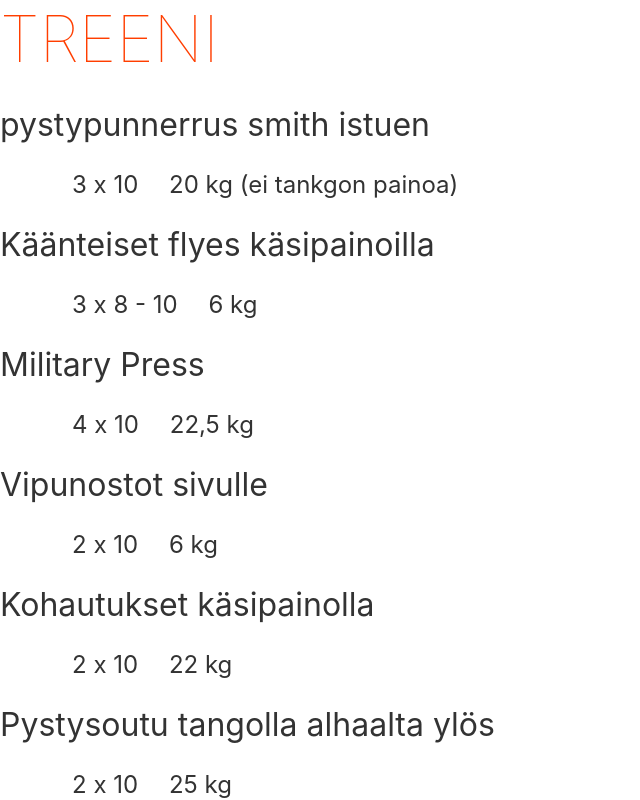
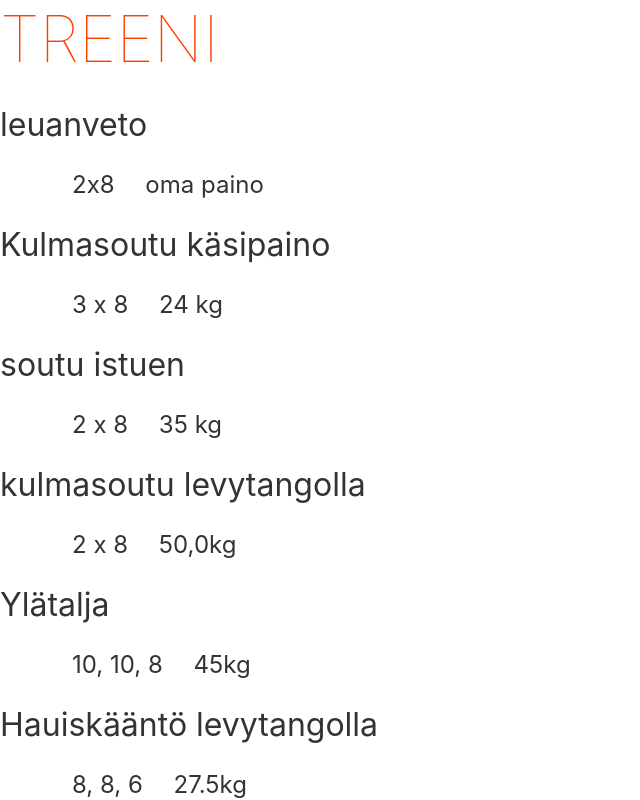
Before and after one commit to mlackman/exerciseapp, a Svelte app: page / in a window 1280 px wide. Shown: the top 800 px of the page, without its empty margins (0-640 px from the left). Built offline with nearby package versions, Linux system fonts and the light colour scheme.

Commit message:
new deploy flow

```diff
--- a/src/App.svelte
+++ b/src/App.svelte
@@ -4,7 +4,7 @@
         {
             "name": "Penkkipunnerrus",
             "repeats": "10, 8, 8, 6",
-            "weight": "50,0kg 52,5kg 52,5kg 55,0kg ",
+            "weight": "50,0kg 52,5kg 52,5kg 57,5kg ",
         },
         {
             "name": "Vinopenkkipunnerrus tangolla (eteen)",
@@ -14,7 +14,7 @@
         {
             "name": "Vinopenkkipunnerrus tangolla (taakse)",
             "repeats": "8, 8, 6",
-            "weight": "25kg",
+            "weight": "35kg",
         },
         {
             "name": "Vipunostot rinta",
@@ -24,7 +24,7 @@
         {
             "name": "Pullover käsipainolla",
             "repeats": "2 x 8",
-            "weight": "16kg",
+            "weight": "18kg",
         },
         {
             "name": "Ojentajat taljassa, painoa lisäten",
@@ -41,10 +41,9 @@
             "repeats": "3 x 8",
             "weight": "keho",
         },
-    ]
+      ]
     */
 
-    /*
     let exercises = [
         {
             "name": "leuanveto",
@@ -54,17 +53,17 @@
         {
             "name": "Kulmasoutu käsipaino",
             "repeats": "3 x 8",
-            "weight": "22 kg",
+            "weight": "24 kg",
         },
         {
             "name": "soutu istuen",
             "repeats": "2 x 8",
-            "weight": "32,5 kg",
+            "weight": "35 kg",
         },
         {
             "name": "kulmasoutu levytangolla",
             "repeats": "2 x 8",
-            "weight": "47,5 kg",
+            "weight": "50,0kg",
         },
         {
             "name": "Ylätalja",
@@ -74,12 +73,12 @@
         {
             "name": "Hauiskääntö levytangolla",
             "repeats": "8, 8, 6",
-            "weight": "25kg",
+            "weight": "27.5kg",
         },
         {
             "name": "Hauis vinopenkki",
             "repeats": "8, 8, 6",
-            "weight": "22,5kg",
+            "weight": "25kg",
         },
         {
             "name": "Hauiskääntö käsipainolla istuen",
@@ -87,7 +86,7 @@
             "weight": "8kg",
         },
     ]
-    */
+    /*
     let exercises = [
         {
             "name": "pystypunnerrus smith istuen",
@@ -97,22 +96,22 @@
         {
             "name": "Käänteiset flyes käsipainoilla",
             "repeats": "3 x 8 - 10",
-            "weight": "6 kg",
+            "weight": "4 kg",
         },
         {
             "name": "Military Press",
             "repeats": "4 x 10",
-            "weight": "22,5 kg",
+            "weight": "25 kg",
         },
         {
             "name": "Vipunostot sivulle",
             "repeats": "2 x 10",
-            "weight": "6 kg",
+            "weight": "7.5 kg",
         },
         {
             "name": "Kohautukset käsipainolla",
             "repeats": "2 x 10",
-            "weight": "22 kg",
+            "weight": "24 kg",
         },
         {
             "name": "Pystysoutu tangolla alhaalta ylös",
@@ -125,6 +124,7 @@
             "weight": "0",
         },
     ]
+    */
 
 
     /*
```
Also changed, not shown: 1 other file (tests, documents, lock files or other folders).
